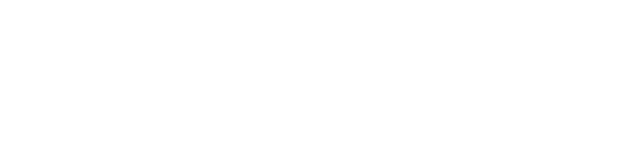
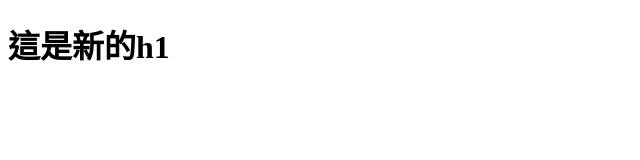
Before and after one commit to zxc800303/Test1, a plain HTML site: page index.html in a window 1280 px wide. Shown: the whole page, without its empty margins (0-640 px from the left). Drawn offline with Linux system fonts and the light colour scheme.

Commit message:
Add a new h1

```diff
--- a/index.html
+++ b/index.html
@@ -5,5 +5,7 @@
     <meta name="viewport" content="width=device-width, initial-scale=1.0" />
     <title>Document</title>
   </head>
-  <body></body>
+  <body>
+    <h1>這是新的h1</h1>
+  </body>
 </html>
```
